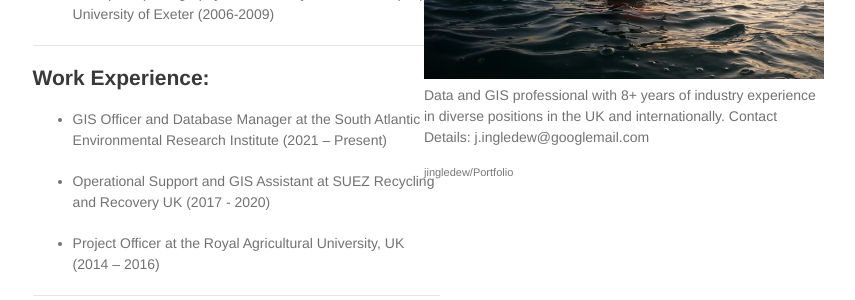
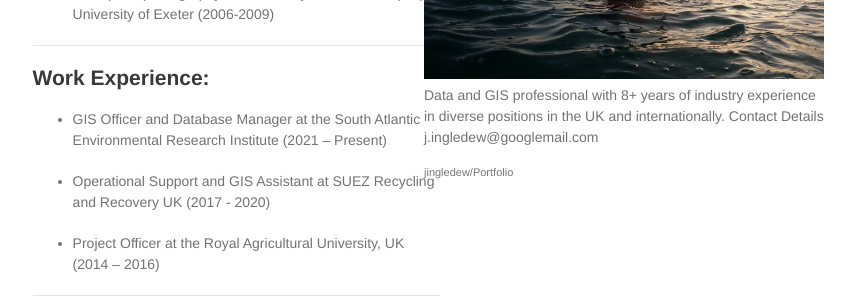
Before and after one commit to jingledew/Portfolio, a Jekyll site: the page built from README.md, in a window 1280 px wide. Shown: the part 242-542 px from the top of the page, without its empty margins (200-1055 px from the left). Built offline with Jekyll 4.4.1, drawn with Linux system fonts in a browser that asks for light colours; our own code applies the rules of GitHub Pages for plain Markdown files.

```diff
--- a/_config.yml
+++ b/_config.yml
@@ -4,7 +4,7 @@ description: >-
   Data and GIS professional with 8+ years of industry experience
   in diverse positions in the UK and internationally.
 
-  Contact Details:
+  Contact Details
   j.ingledew@googlemail.com
 
 #show_downloads: true
```
